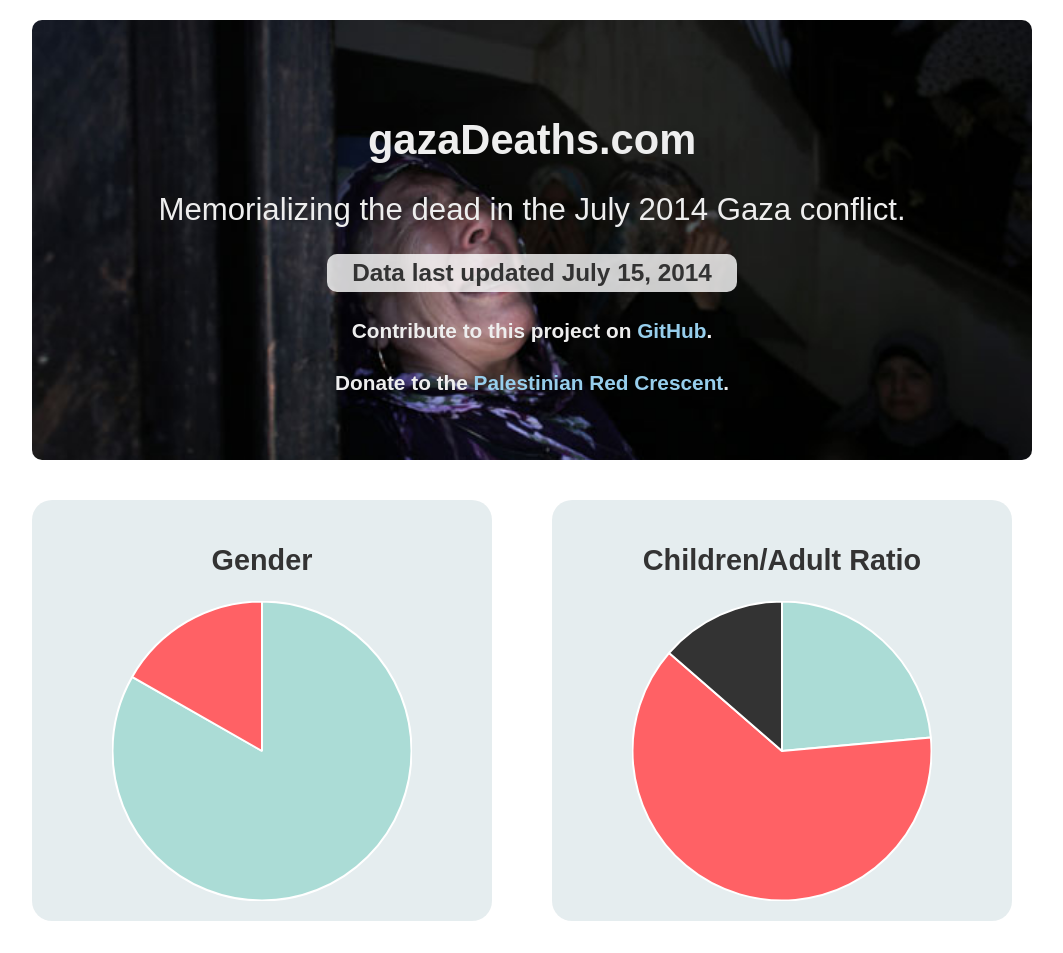
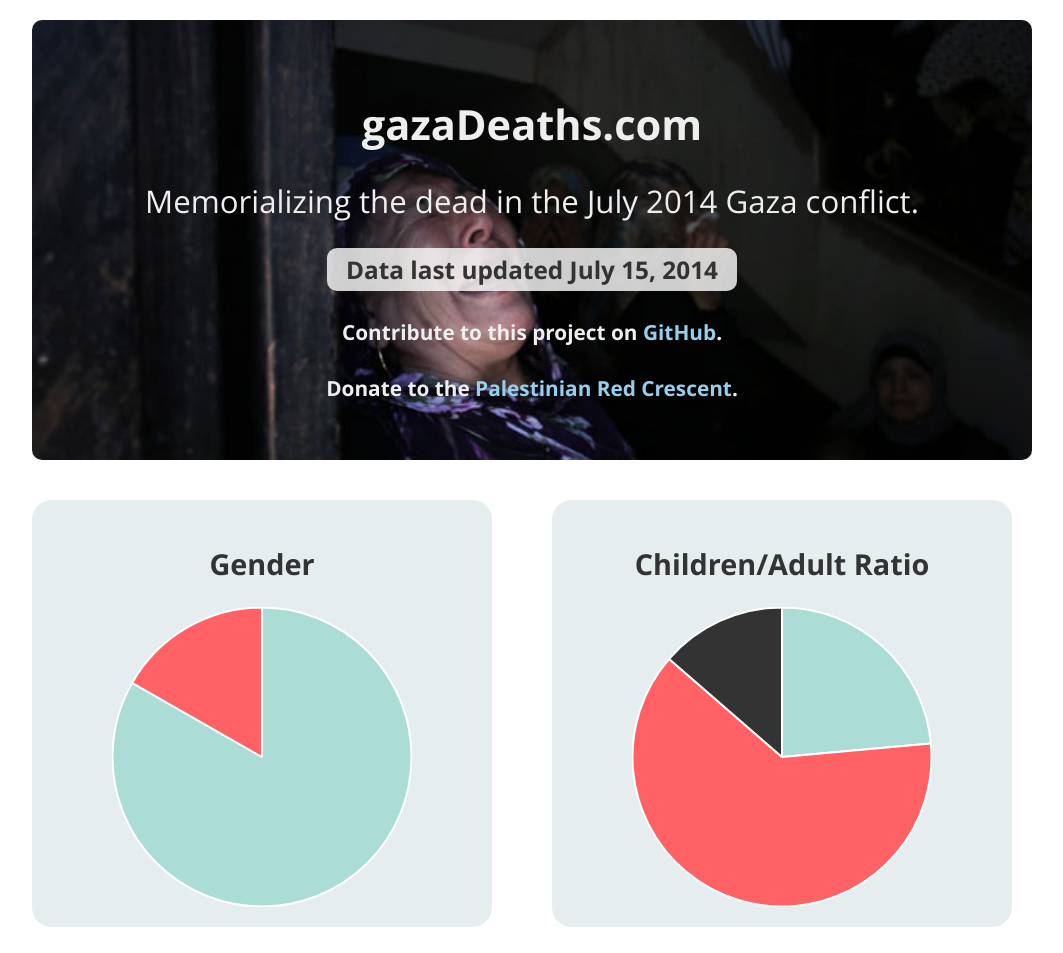
Before and after one commit to tsherif/gazaDeaths, a plain HTML site: page index.html in a window 1280 px wide. Shown: the top 953 px of the page, without its empty margins (108-1171 px from the left). Drawn offline with Linux system fonts and the light colour scheme.

Commit message:
Open Sans

```diff
--- a/css/style.css
+++ b/css/style.css
@@ -1,5 +1,30 @@
+@font-face {
+	font-family: 'Open Sans';
+	font-style: normal;
+	font-weight: 400;
+	src: url('../woff/openSans.woff') format('woff');
+}
+@font-face {
+	font-family: 'Open Sans';
+	font-style: bold;
+	font-weight: 700;
+	src: url('../woff/openSansBold.woff') format('woff');
+}
+@font-face {
+	font-family: 'Open Sans';
+	font-style: italic;
+	font-weight: 400;
+	src: url('../woff/openSansItalic.woff') format('woff');
+}
+@font-face {
+	font-family: 'Open Sans';
+	font-style: italic;
+	font-weight: 700;
+	src: url('../woff/openSansBoldItalic.woff') format('woff');
+}
+
 body {
-    font-family: sans-serif;
+    font-family: 'Open Sans', sans-serif;
     color: #333;
     margin: 20px;
 }
```
Also changed, not shown: index.html (+1 -1 lines), woff/openSans.woff (added), woff/openSansBold.woff (added), woff/openSansBoldItalic.woff (added), woff/openSansItalic.woff (added).
